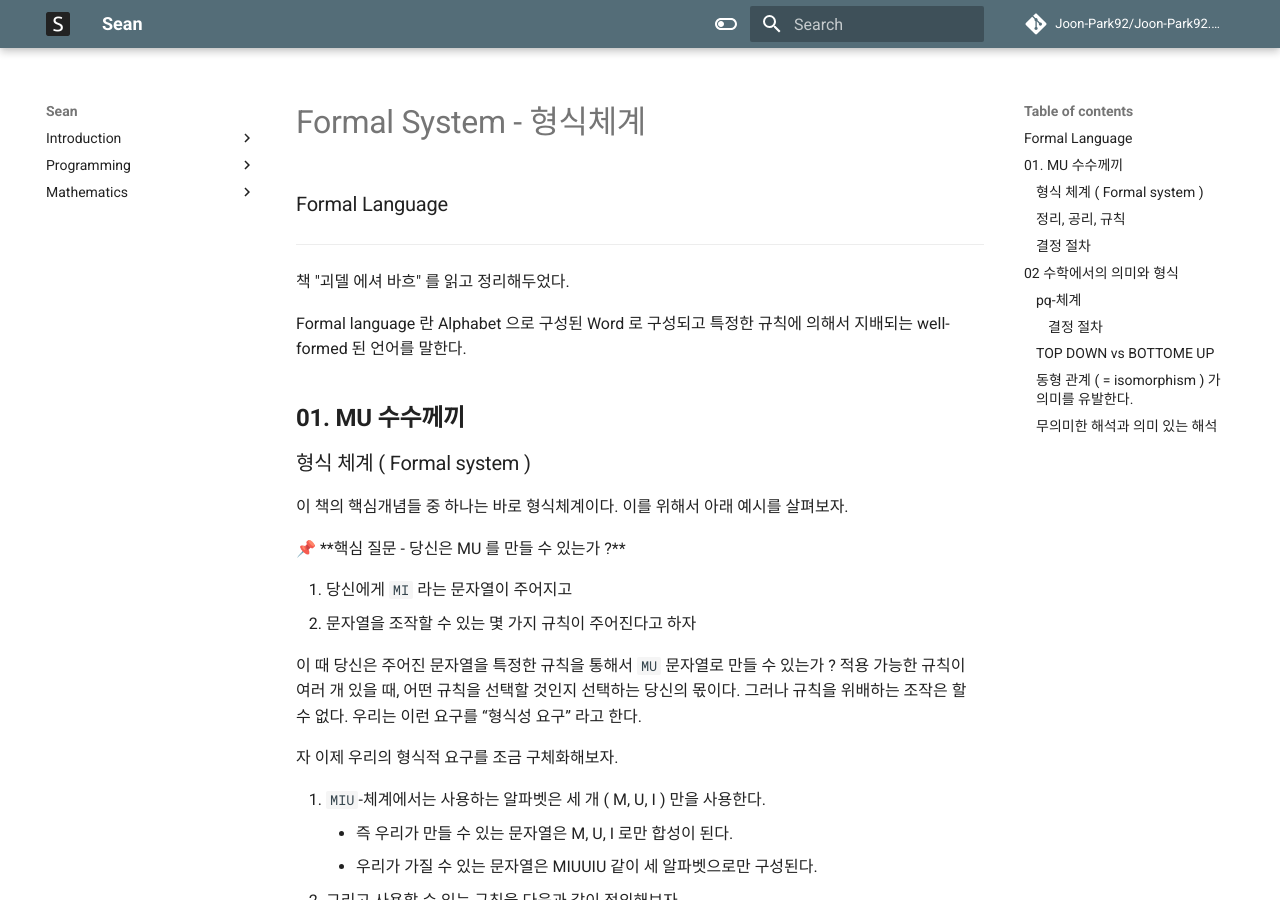
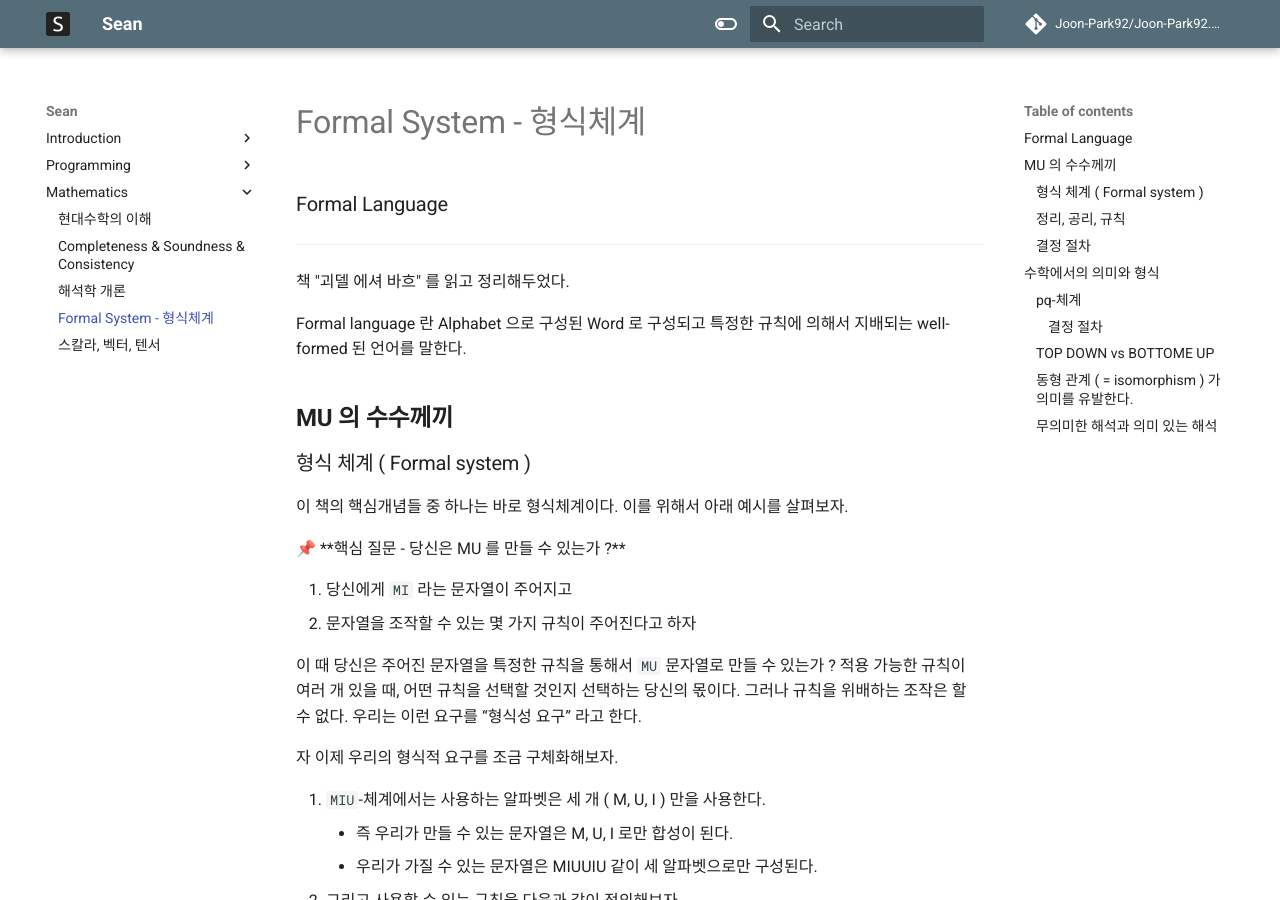
Before and after one commit to Joon-Park92/Joon-Park92.github.io, an MkDocs documentation site: the page built from docs/mathematics/2023-06-11-formal_system.md, in a window 1280 px wide and 900 px high. Built offline with MkDocs 1.6.1 and Material for MkDocs 9.7.7, drawn with Linux system fonts in a browser that asks for light colours; comment, search, counter and statistics services are not loaded; some of the changed text lies outside the part shown.

Commit message:
update remain docs

```diff
--- a/docs/mathematics/2023-06-11-formal_system.md
+++ b/docs/mathematics/2023-06-11-formal_system.md
@@ -20,16 +20,13 @@ description: description is empty
 Formal language 란 Alphabet 으로 구성된 Word 로 구성되고 특정한 규칙에 의해서 지배되는 well-formed 된 언어를 말한다.
 
 
-
-# 01. MU 수수께끼
-
+# MU 의 수수께끼
 ## 형식 체계 ( Formal system )
 
 이 책의 핵심개념들 중 하나는 바로 형식체계이다. 이를 위해서 아래 예시를 살펴보자.
 
 <aside>
 📌 **핵심 질문 - 당신은 MU 를 만들 수 있는가 ?**
-
 </aside>
 
 1. 당신에게 `MI` 라는 문자열이 주어지고
@@ -96,7 +93,7 @@ Formal language 란 Alphabet 으로 구성된 Word 로 구성되고 특정한
 
 - 형식체계에 요구되는 사항은, 공리들의 집합이 결정절차에 의해서 규정된다는 것이다. 이것이 바로 공리의 집합과 정리의 집합 사이의 차이이다. 공리의 집합은 항상 결정절차를 가지지만 정리의 집합은 그럴 필요가 없다.
 
-# 02 수학에서의 의미와 형식
+# 수학에서의 의미와 형식
 
 ## pq-체계
 
--- a/mkdocs.yml
+++ b/mkdocs.yml
@@ -18,6 +18,8 @@ nav:
     - mathematics/2023-06-11-modern-mathematics.md
     - mathematics/2023-06-01-completeness_soundness_consistency.md
     - mathematics/2023-07-10-analysis-basic.md
+    - mathematics/2023-06-11-formal_system.md
+    - mathematics/2023-07-10-tensor.md
 
 plugins:
   - search
```
